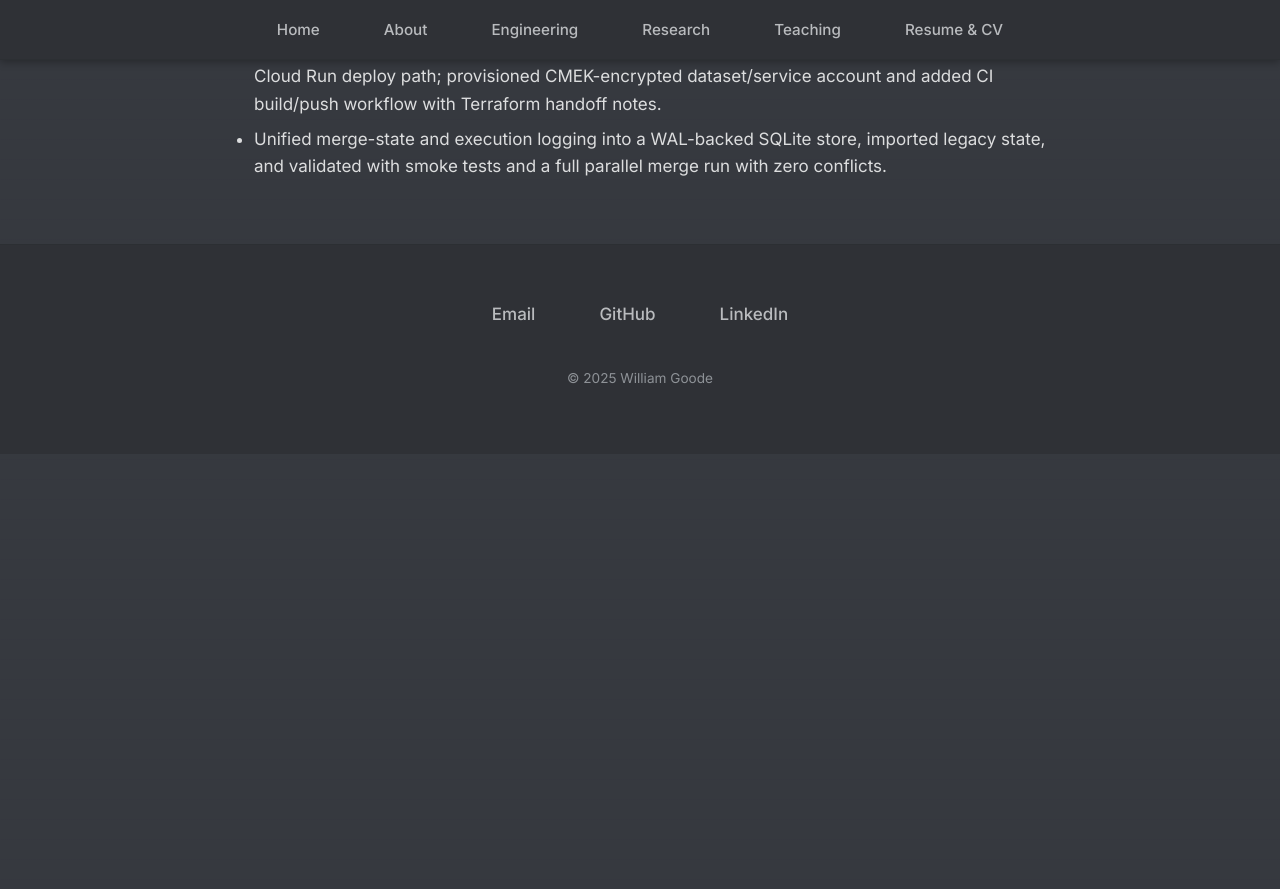
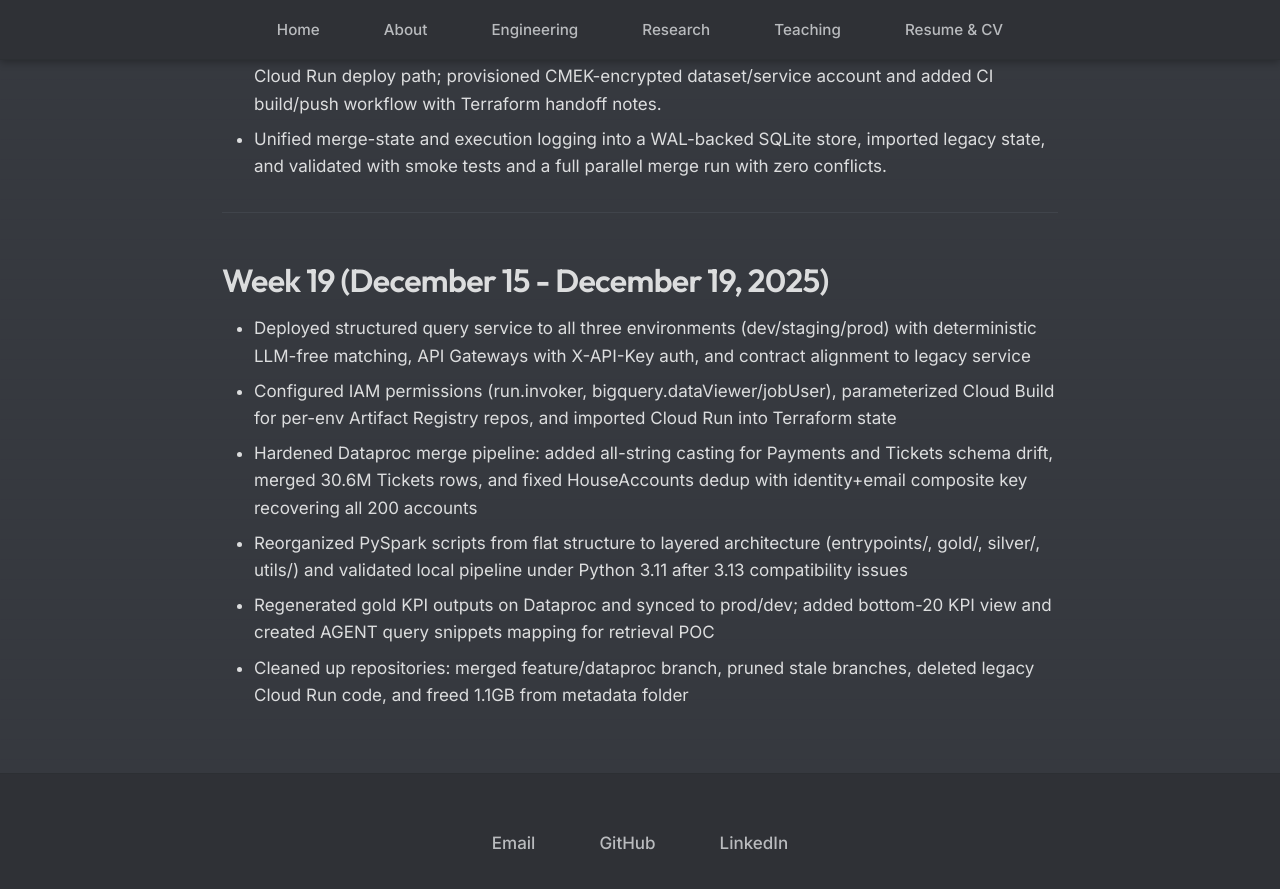
Before and after one commit to william-goode/william-goode.github.io, a Jekyll site: the page built from journal/20250811-current.md, in a window 1280 px wide and 900 px high, scrolled down 10720 px. Shown: the top 889 px of the window. Built offline with Jekyll 4.4.1, drawn with Linux system fonts in a browser that asks for light colours; our own code applies the rules of GitHub Pages for plain Markdown files; before the commit the page ends 11174 px from its top, so only the background shows below that.

Commit message:
journal update 12-19

```diff
--- a/journal/20250811-current.md
+++ b/journal/20250811-current.md
@@ -243,3 +243,14 @@ Human-written: the marks the first time of genuinely answering a client question
 * Deployed unified data environment projects (dev/staging/prod) with CMEK-encrypted storage, lifecycle policies, and service accounts, including staging module support for CMEK sequencing.
 * Advanced structured query service: completed FastAPI skeleton with matcher/executor/registry, tests, deployment configs, and tickets; defined artifact registry strategy and Terraform-managed Cloud Run deploy path; provisioned CMEK-encrypted dataset/service account and added CI build/push workflow with Terraform handoff notes.
 * Unified merge-state and execution logging into a WAL-backed SQLite store, imported legacy state, and validated with smoke tests and a full parallel merge run with zero conflicts.
+
+---
+
+## Week 19 (December 15 - December 19, 2025)
+
+* Deployed structured query service to all three environments (dev/staging/prod) with deterministic LLM-free matching, API Gateways with X-API-Key auth, and contract alignment to legacy service
+* Configured IAM permissions (run.invoker, bigquery.dataViewer/jobUser), parameterized Cloud Build for per-env Artifact Registry repos, and imported Cloud Run into Terraform state
+* Hardened Dataproc merge pipeline: added all-string casting for Payments and Tickets schema drift, merged 30.6M Tickets rows, and fixed HouseAccounts dedup with identity+email composite key recovering all 200 accounts
+* Reorganized PySpark scripts from flat structure to layered architecture (entrypoints/, gold/, silver/, utils/) and validated local pipeline under Python 3.11 after 3.13 compatibility issues
+* Regenerated gold KPI outputs on Dataproc and synced to prod/dev; added bottom-20 KPI view and created AGENT query snippets mapping for retrieval POC
+* Cleaned up repositories: merged feature/dataproc branch, pruned stale branches, deleted legacy Cloud Run code, and freed 1.1GB from metadata folder
```
